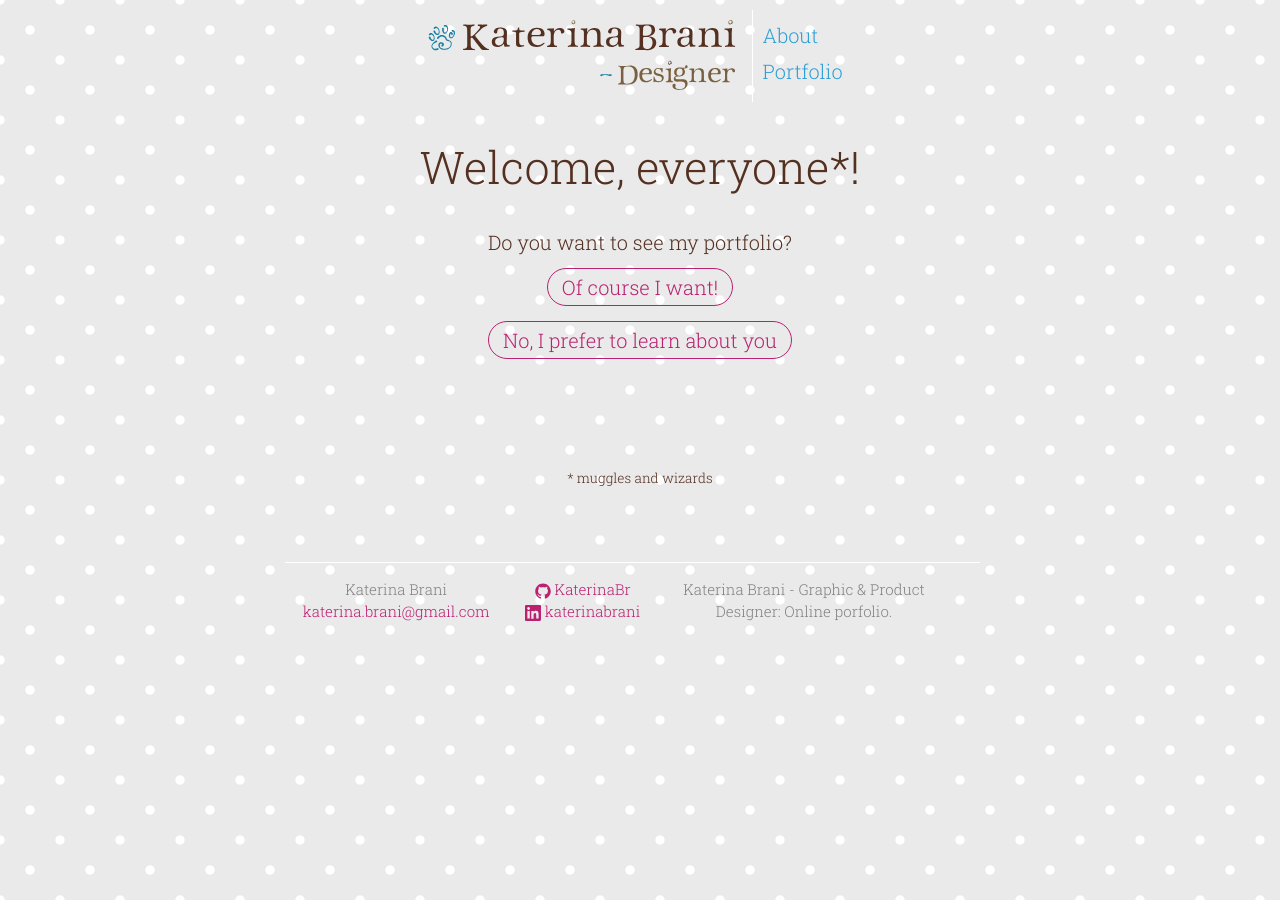
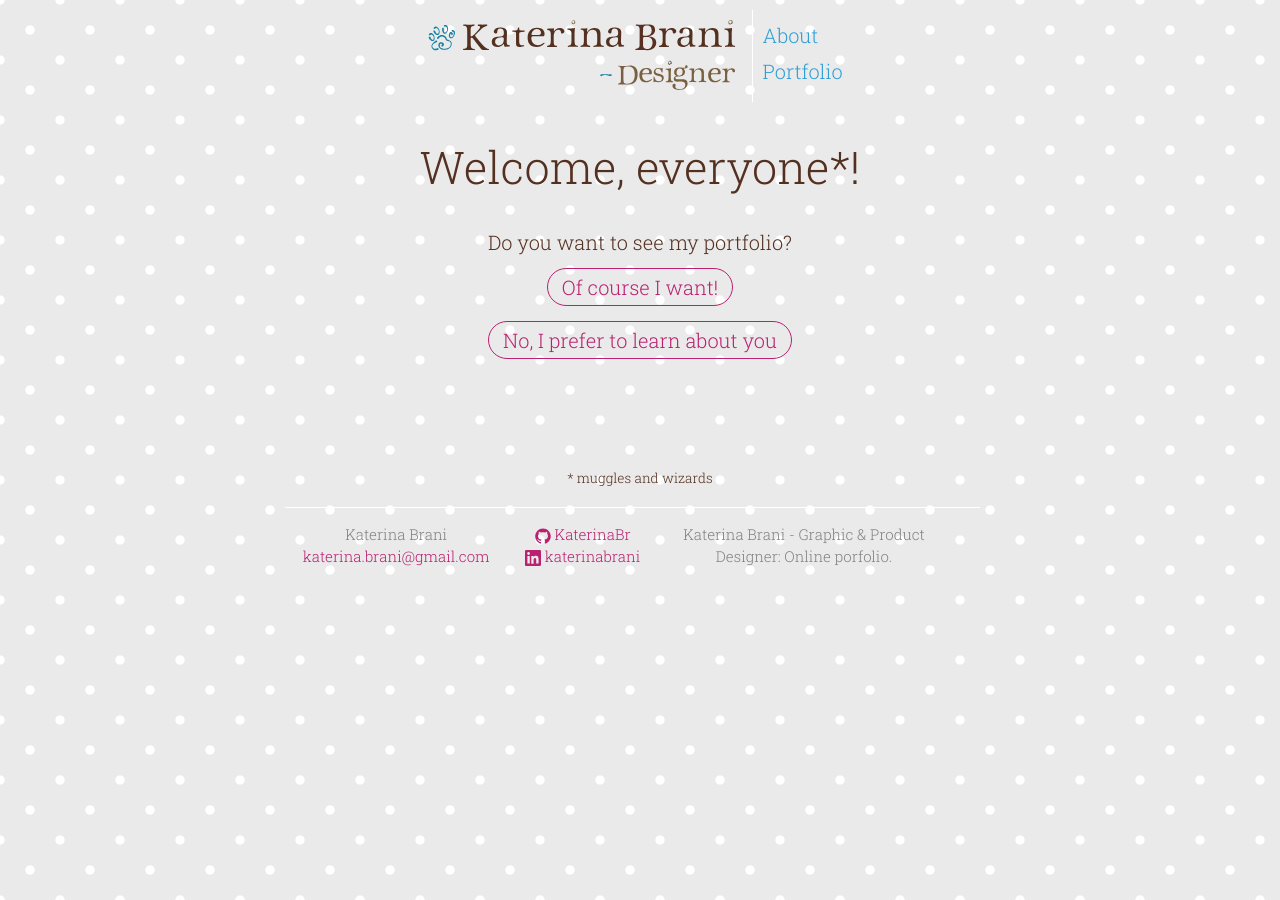
Before and after one commit to KaterinaBr/katerinabr, a Jekyll site: the page built from index.html, in a window 1280 px wide. Built offline with Jekyll 4.4.1, drawn with Linux system fonts in a browser that asks for light colours; nearby versions of some CDN libraries.

Commit message:
changes at h6

```diff
--- a/_sass/_portfolio.scss
+++ b/_sass/_portfolio.scss
@@ -67,6 +67,7 @@
 h6 {
   font-size: 0.85em;
   line-height: 125%;
+  margin-bottom: -40px;
 }
 
 .slick_imgs {
--- a/_sass/kat.scss
+++ b/_sass/kat.scss
@@ -41,10 +41,6 @@
 	font-family: 'Roboto', sans-serif;
 	font-style: italic;
 
-}
-
-h6 {
-	margin-bottom: -40px;
 }
 
 
```
